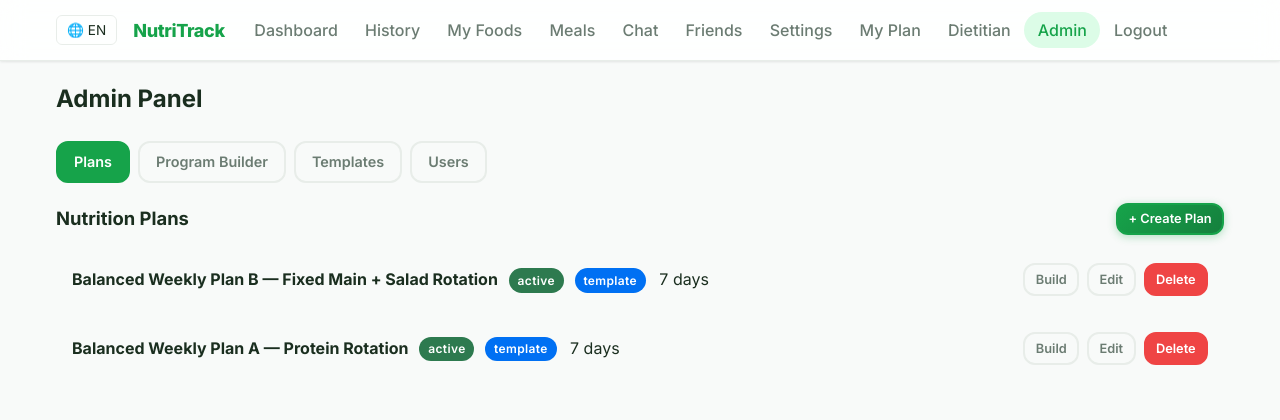
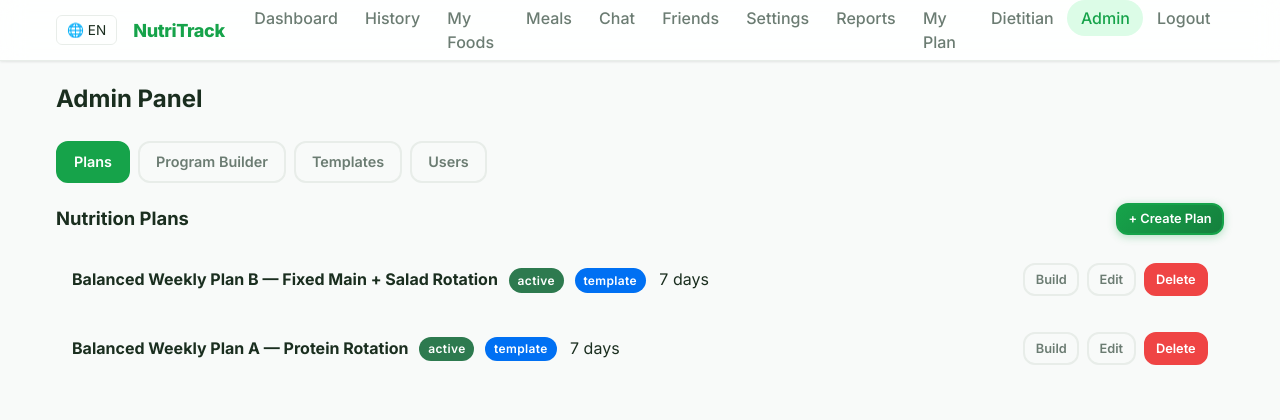
Before and after one commit to sakaryag/nutrition-tracker, a Flask app: page /admin in a window 1280 px wide. Shown: the top 420 px of the page. Run offline with Flask 3, Linux system fonts and the light colour scheme; the visitor is signed in with stand-in values (Sample User, id 1); data comes from the database, SQL or seed files in the repository; data that the repository does not hold is empty.

Commit message:
feat: add Reports link to nav (reports page + JS fully implemented)

```diff
--- a/templates/base.html
+++ b/templates/base.html
@@ -33,6 +33,7 @@
         <li><a href="/chat" class="nav-link" data-i18n="nav.chat">Chat</a></li>
         <li><a href="/social" class="nav-link">Friends</a></li>
         <li><a href="/settings" class="nav-link" data-i18n="nav.settings">Settings</a></li>
+        <li><a href="/reports" class="nav-link" data-i18n="nav.reports">Reports</a></li>
         {% if current_user and (current_user.plan_feature_enabled or current_user.is_admin) %}
         <li><a href="/plans" class="nav-link" data-i18n="nav.plans">My Plan</a></li>
         {% endif %}
```
